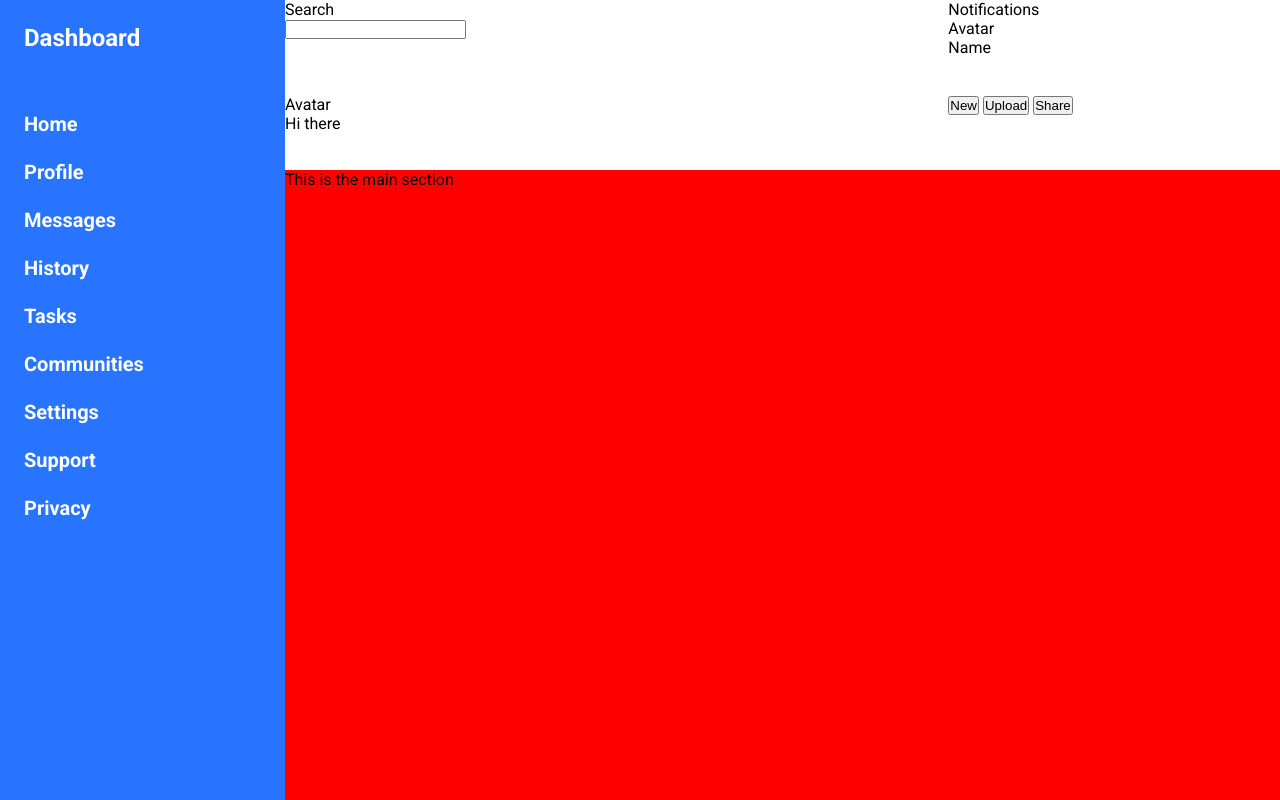
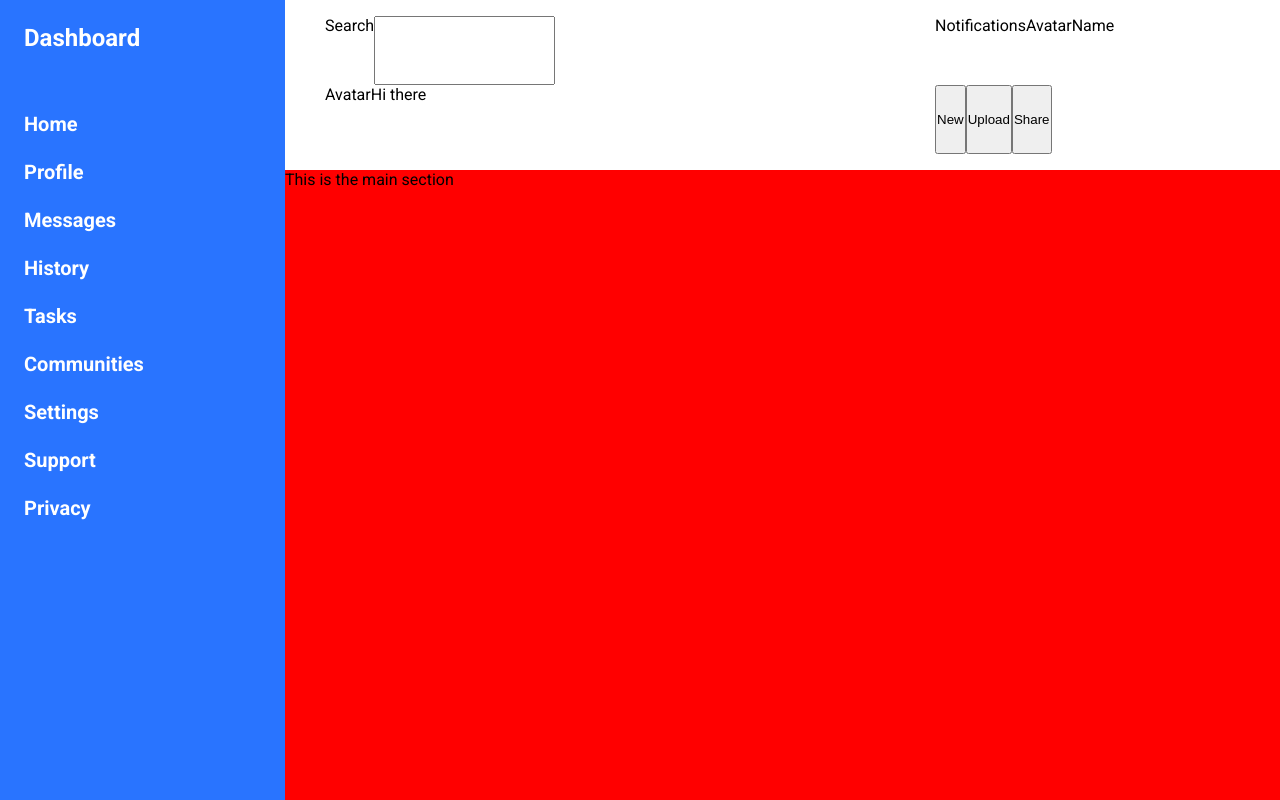
Before and after one commit to pablomattot/admin-dashboard, a plain HTML site: page index.html in a window 1280 px wide. Drawn offline with Linux system fonts and the light colour scheme.

Commit message:
Added a flex css rule

```diff
--- a/index.html
+++ b/index.html
@@ -27,20 +27,20 @@
         </nav>
 
         <header>
-            <div class="search-bar grid-col-span-2">
+            <div class="search-bar flex-container grid-col-span-2">
                 <p>Search</p>
                 <input type="text" name="search" id="search">
             </div>
-            <div class="account">
+            <div class="account flex-container">
                 <p>Notifications</p>
                 <p>Avatar</p>
                 <p>Name</p>
             </div>
-            <div class="welcome grid-col-span-2">
+            <div class="welcome flex-container grid-col-span-2">
                 <p>Avatar</p>
                 <p>Hi there</p>
             </div>
-            <div class="buttons">
+            <div class="buttons flex-container">
                 <button>New</button>
                 <button>Upload</button>
                 <button>Share</button>
--- a/style.css
+++ b/style.css
@@ -29,6 +29,10 @@ body {
     grid-column: span 2;
 }
 
+.flex-container {
+    display: flex;
+}
+
 nav {
     background-color: #2974ff;
     color: #FFF;
@@ -48,6 +52,7 @@ nav > a {
 header {
     display: grid;
     grid-template-columns: repeat(3, 1fr);
+    padding: 1rem 2.5rem;
 }
 
 main {
```
